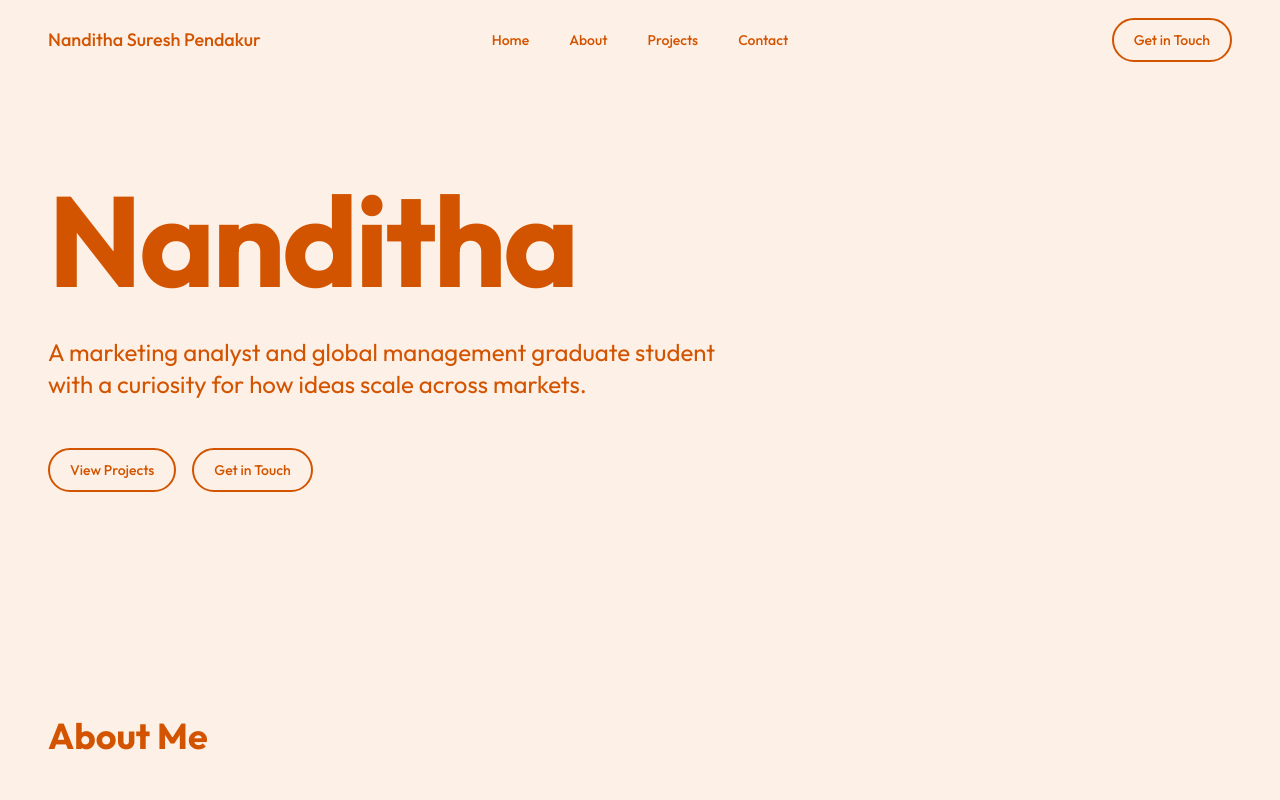
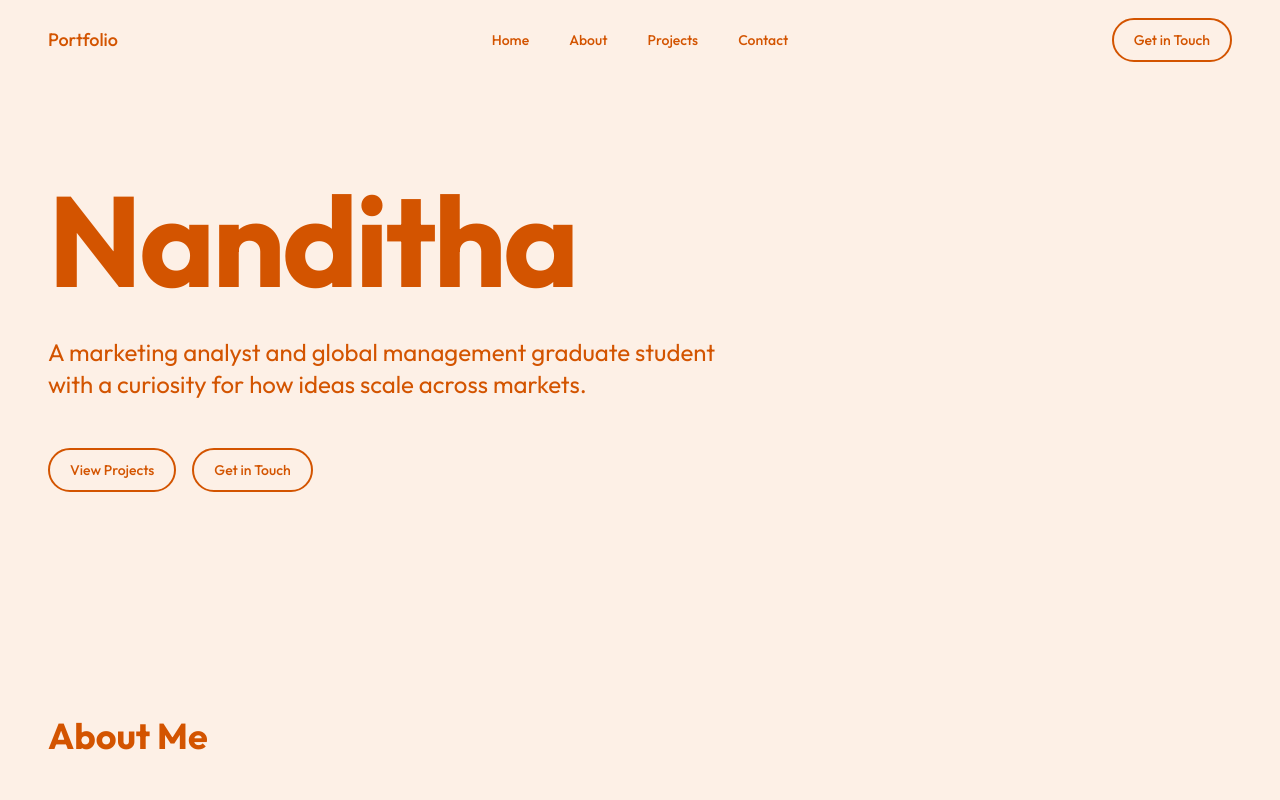
Before and after one commit to timaddg/Marketing_Portfolio, a Next.js app: page / in a window 1280 px wide. Shown: the top 800 px of the page. Built offline with nearby package versions, Linux system fonts and the light colour scheme.

Commit message:
Update Navbar branding from personal name to 'Portfolio' for a more professional presentation.

```diff
--- a/app/components/Navbar.tsx
+++ b/app/components/Navbar.tsx
@@ -49,7 +49,7 @@ const Navbar = () => {
               onClick={toggleTheme}
               className="text-lg font-medium text-accent dark:text-orange-400 hover:opacity-80 transition-opacity cursor-pointer"
             >
-              Nanditha Suresh Pendakur
+              Portfolio
             </button>
           </div>
 
```
